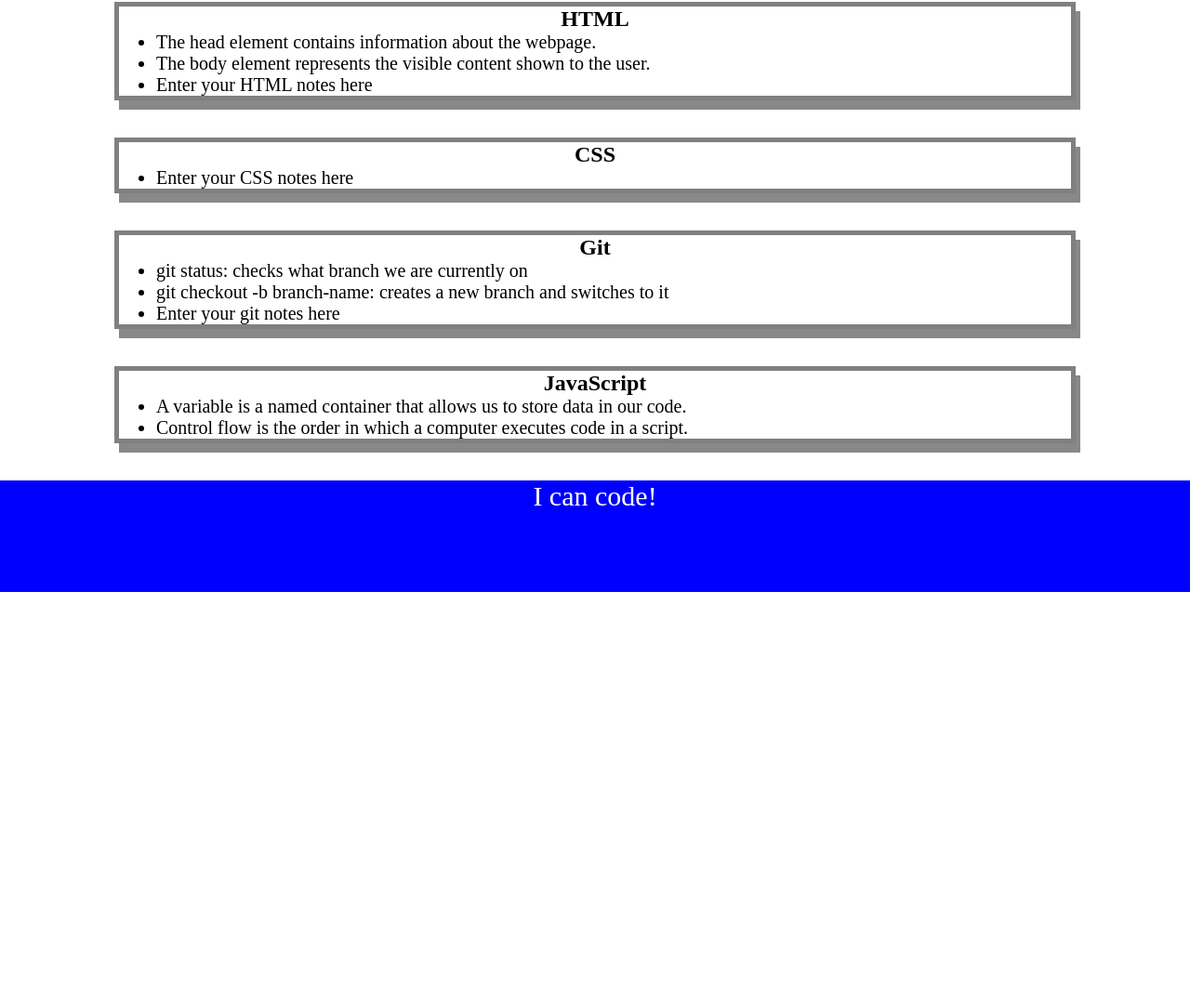
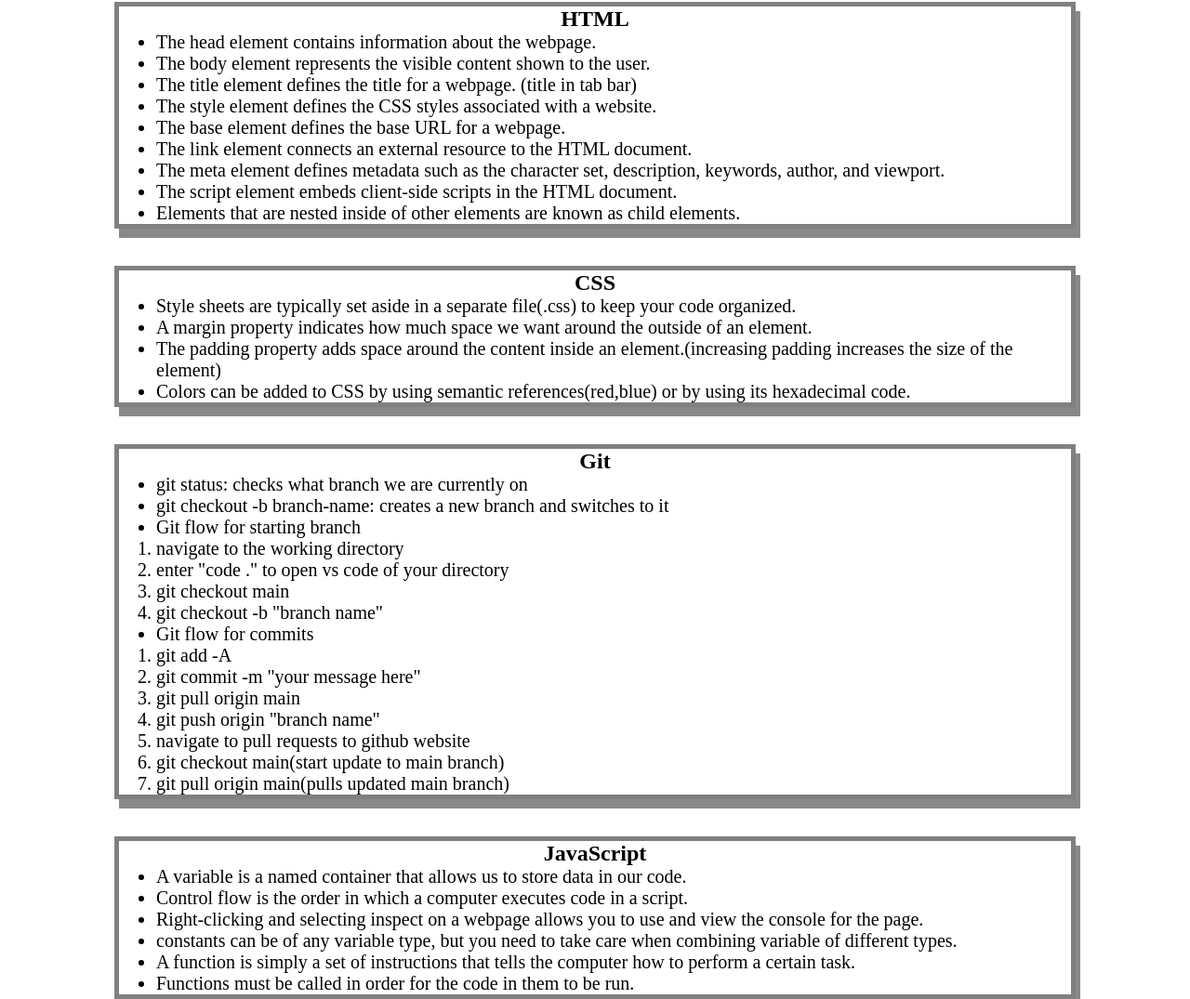
Before and after one commit to tjjohnson76/prework-study-guide, a plain HTML site: page prework-study-guide/prework-study-guide/index.html in a window 1280 px wide. Shown: the part 158-1233 px from the top of the page at 93% size. Before the commit the page ends 800 px from the top, so only its background shows below. Drawn offline with Linux system fonts and the light colour scheme.

Commit message:
added notes to all sections

```diff
--- a/prework-study-guide/prework-study-guide/index.html
+++ b/prework-study-guide/prework-study-guide/index.html
@@ -22,7 +22,14 @@
         <ul>
           <li>The head element contains information about the webpage.</li>
           <li>The body element represents the visible content shown to the user.</li>
-          <li>Enter your HTML notes here</li>
+          <li>The title element defines the title for a webpage. (title in tab bar)</li>
+          <li>The style element defines the CSS styles associated with a website.</li>
+          <li>The base element defines the base URL for a webpage.</li>
+          <li>The link element connects an external resource to the HTML document.</li>
+          <li>The meta element defines metadata such as the character set, description, keywords, author, and viewport.</li>
+          <li>The script element embeds client-side scripts in the HTML document.</li>
+          <li>Elements that are nested inside of other elements are known as child elements.</li>
+
         </ul>
 
       </section>
@@ -32,7 +39,11 @@
         <h2>CSS</h2>
 
         <ul>
-          <li>Enter your CSS notes here</li>
+          <li>Style sheets are typically set aside in a separate file(.css) to keep your code organized.</li>
+          <li>A margin property indicates how much space we want around the outside of an element.</li>
+          <li>The padding property adds space around the content inside an element.(increasing padding increases the size of the element)</li>
+          <li>Colors can be added to CSS by using semantic references(red,blue) or by using its hexadecimal code.</li>
+
         </ul>
 
       </section>
@@ -44,7 +55,26 @@
         <ul>
           <li>git status: checks what branch we are currently on</li>
           <li>git checkout -b branch-name: creates a new branch and switches to it</li>
-          <li>Enter your git notes here</li>
+          <li>
+            <ol>Git flow for starting branch
+              <li>navigate to the working directory</li>
+              <li>enter "code ." to open vs code of your directory</li>
+              <li>git checkout main</li>
+              <li>git checkout -b "branch name"</li>
+            </ol>
+          </li>
+          <li>
+            <ol>Git flow for commits
+              <li>git add -A</li>
+              <li>git commit -m "your message here"</li>
+              <li>git pull origin main</li>
+              <li>git push origin "branch name"</li>
+              <li>navigate to pull requests to github website</li>
+              <li>git checkout main(start update to main branch)</li>
+              <li>git pull origin main(pulls updated main branch)</li>
+            </ol>
+          </li>
+
         </ul>
 
       </section>
@@ -56,6 +86,10 @@
         <ul>
           <li>A variable is a named container that allows us to store data in our code.</li>
           <li>Control flow is the order in which a computer executes code in a script.</li>
+          <li>Right-clicking and selecting inspect on a webpage allows you to use and view the console for the page.</li>
+          <li>constants can be of any variable type, but you need to take care when combining variable of different types.</li>
+          <li>A function is simply a set of instructions that tells the computer how to perform a certain task.</li>
+          <li>Functions must be called in order for the code in them to be run.</li>
         </ul>
 
       </section>
```
